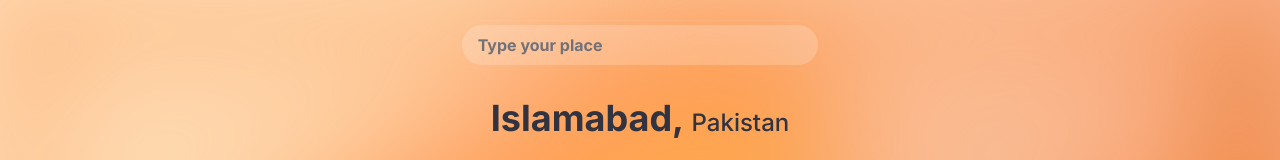
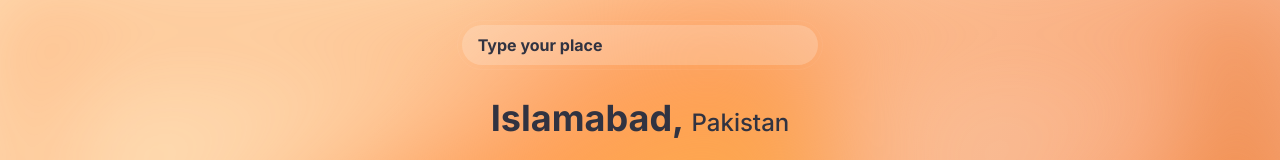
Before and after one commit to francoogilli/weather, a React (Vite) app: page / in a window 1280 px wide. Shown: the top 160 px of the page. Built offline with nearby package versions, Linux system fonts and the light colour scheme.

Commit message:
Options container height limited

```diff
--- a/index.html
+++ b/index.html
@@ -4,7 +4,7 @@
     <meta charset="UTF-8" />
     <link rel="icon" type="image/svg+xml" href="/vite.svg" />
     <meta name="viewport" content="width=device-width, initial-scale=1.0" />
-    <title>Appweather</title>
+    <title>Clean Sky</title>
   </head>
   <body>
     <div id="root"></div>
--- a/src/components/Search.jsx
+++ b/src/components/Search.jsx
@@ -26,15 +26,15 @@ const Search = () => {
       <form className="flex justify-center ">
         <div className="flex  relative p-1 border border-white/5 rounded-full w-full sm:w-1/3">
           <input
-            className='flex-1 p-2 pl-4 bg-white/20 focus:outline-none placeholder:text-zinc-500 text-zinc-700 font-bold  rounded-full w-full'
+            className='flex-1 p-2 pl-4 bg-white/20 focus:outline-none placeholder:text-[#313341] text-[#313341] font-bold  rounded-full w-full'
             placeholder='Type your place'
             value={searchTerm}
             onChange={handleInputChange}
           />
           {suggestions.length > 0 && (
-            <ul className="absolute z-10 left-0 right-0 mt-[3.3rem] p-1 backdrop-blur-xl border rounded-3xl border-white/30  shadow-3xl">
+            <ul className="absolute z-10 left-0 right-0 mt-[3.3rem] p-1 backdrop-blur-3xl border rounded-3xl border-white/20  shadow-3xl max-h-72 overflow-y-hidden">
               {suggestions.map(city => (
-                <li key={city.id} className="p-3 text-base  font-medium text-white cursor-pointer hover:bg-white/10  rounded-[19px]">
+                <li key={city.id} className="p-3 text-base  font-extrabold text-[#111115e0] cursor-pointer hover:bg-white/10 hover:text-zinc-800  rounded-[19px]">
                   {city.name}, {city.country}
                 </li>
               ))}
```
